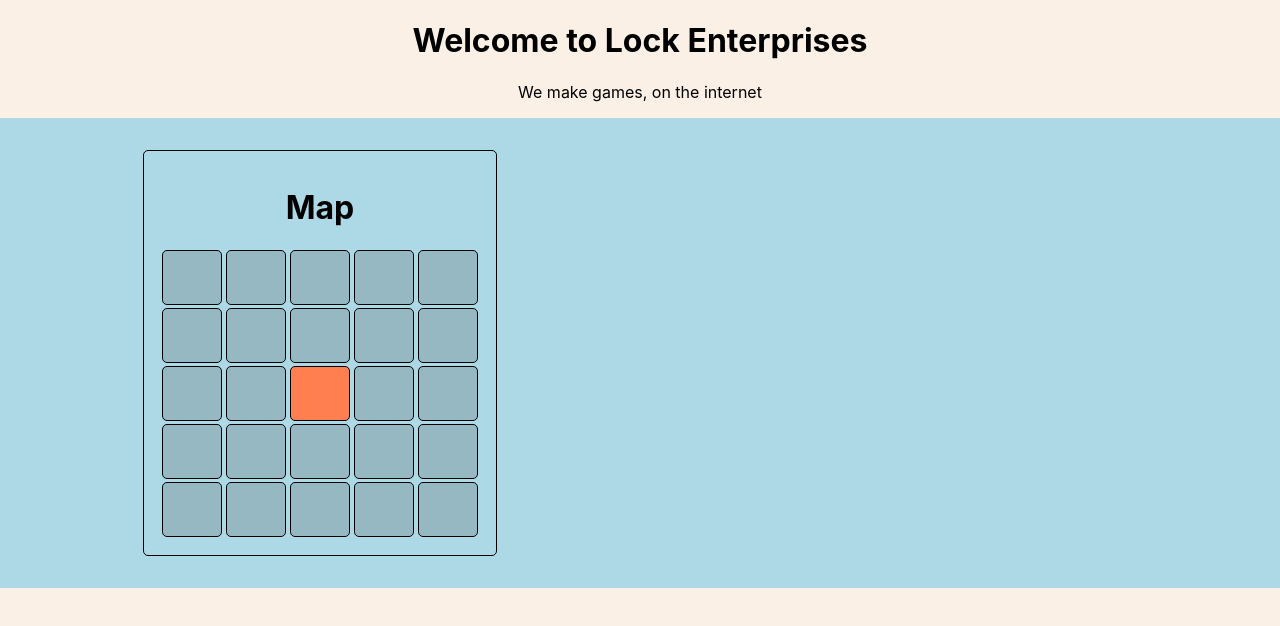
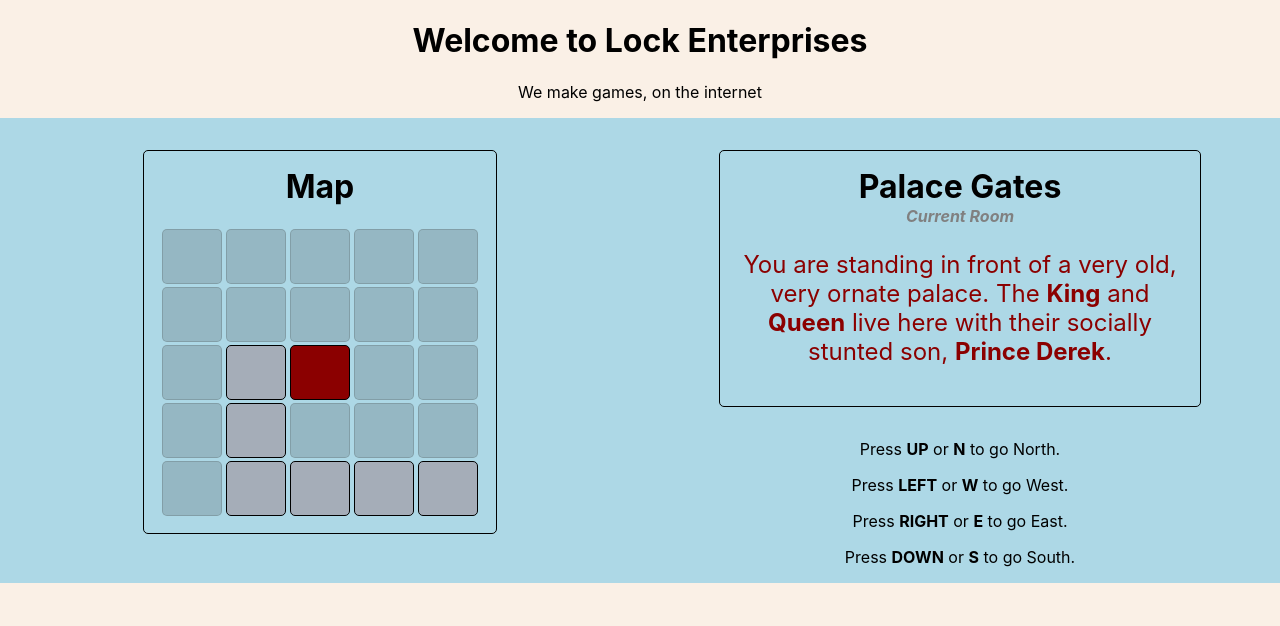
Before and after one commit to CS25bw1mud/CS-Build-Week-1-Client, a React (Create React App) app in the folder game/: page /mainview in a window 1280 px wide. Shown: the top 626 px of the page. Built offline with nearby package versions, Linux system fonts and the light colour scheme.

Commit message:
:art: latest
latest

```diff
--- a/game/src/components/Controls.js
+++ b/game/src/components/Controls.js
@@ -3,7 +3,10 @@
 export default function Controls(){
     return(
         <div>
-
+            <p>Press <strong>UP</strong> or <strong>N</strong> to go North.</p>
+            <p>Press <strong>LEFT</strong> or <strong>W</strong> to go West.</p>
+            <p>Press <strong>RIGHT</strong> or <strong>E</strong> to go East.</p>
+            <p>Press <strong>DOWN</strong> or <strong>S</strong> to go South.</p>
         </div>
     )
 }
--- a/game/src/components/Description.js
+++ b/game/src/components/Description.js
@@ -1,9 +1,12 @@
 import React from "react";
+import './component-css/Description.css';
 
 export default function Description(){
     return(
-        <div>
-
+        <div class="desc">
+            <h1 class="room">Palace Gates</h1>
+            <h2 class="current">Current Room</h2>
+            <p class="details">You are standing in front of a very old, very ornate palace. The <strong>King</strong> and <strong>Queen</strong> live here with their socially stunted son, <strong>Prince Derek</strong>.</p>
         </div>
     )
 }
--- a/game/src/components/Map.js
+++ b/game/src/components/Map.js
@@ -21,24 +21,24 @@
             </div>
             <div class="row">
                 <div class="box hidden"></div>
-                <div class="box hidden"></div>
                 <div class="box visible"></div>
+                <div class="box active"></div>
                 <div class="box hidden"></div>
                 <div class="box hidden"></div>
             </div>
             <div class="row">
                 <div class="box hidden"></div>
-                <div class="box hidden"></div>
+                <div class="box visible"></div>
                 <div class="box hidden"></div>
                 <div class="box hidden"></div>
                 <div class="box hidden"></div>
             </div>
             <div class="row">
                 <div class="box hidden"></div>
-                <div class="box hidden"></div>
-                <div class="box hidden"></div>
-                <div class="box hidden"></div>
-                <div class="box hidden"></div>
+                <div class="box visible"></div>
+                <div class="box visible"></div>
+                <div class="box visible"></div>
+                <div class="box visible"></div>
             </div>
         </div>
     )
--- a/game/src/components/component-css/Map.css
+++ b/game/src/components/component-css/Map.css
@@ -12,6 +12,7 @@
 
 .label{
     color: black;
+    margin-top: 0;
 }
 
 .row{
@@ -30,10 +31,17 @@
 
 .hidden{
     background-color: rgba(56, 56, 56, 0.2);
+    border: 1px solid rgba(56, 56, 56, 0.2);
 }
 
 .visible{
-    background-color: coral;
+    background-color: rgba(129, 0, 0, 0.2);
     border: 1px solid black;
     border-radius: 5px;
 }
+
+.active{
+    background-color: darkred;
+    border: 1px solid black;
+    border-radius: 5px;
+}
```
